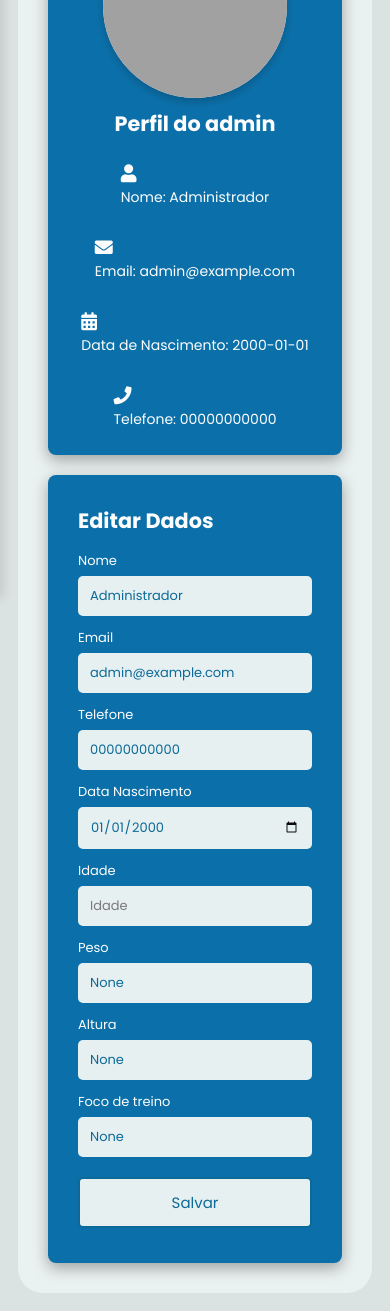
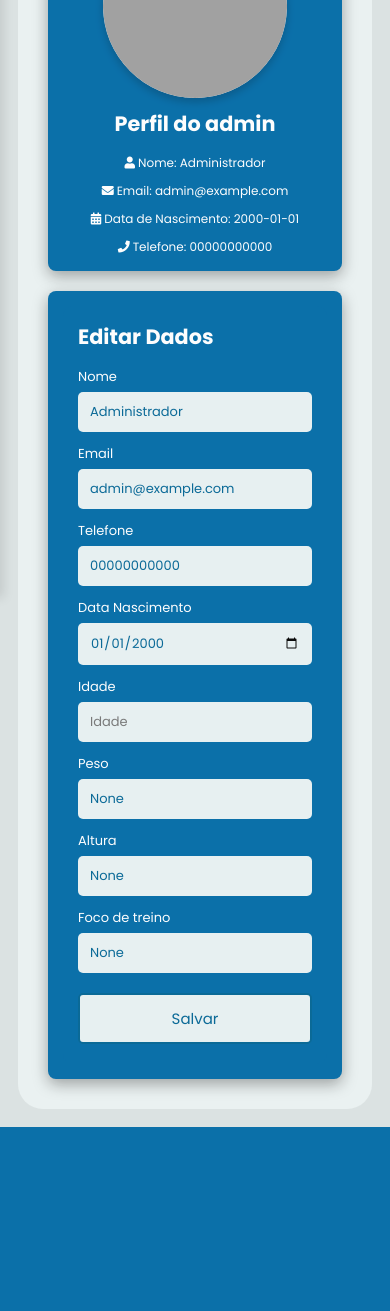
Before and after one commit to karinesouza06/TechFit, a Flask app: page /configuracoes in a window 390 px wide. Shown: the part 246-1557 px from the top of the page. After the commit the page ends 1373 px from the top, so only its background shows below. Run offline with Flask 3, Linux system fonts and the light colour scheme; a user stored in the database is signed in; data comes from the database, SQL or seed files in the repository; grey boxes are pictures that could not be loaded.

Commit message:
Update configuracoes.html

```diff
--- a/TechFit/templates/configuracoes.html
+++ b/TechFit/templates/configuracoes.html
@@ -352,11 +352,16 @@
                 font-size: 1.3rem;
             }
 
+            .profile-info1 .info-item i {
+                color: #ffff;
+                font-size: 12px;
+            }
+
             .profile-info1 .info-item {
-                flex-direction: column;
-                align-items: flex-start;
-                gap: 5px;
-                padding: 10px 0;
+                display: flex;
+                align-items: center;
+                font-size: 12px;
+                gap: 3px;
             }
 
             .input-group {
```
